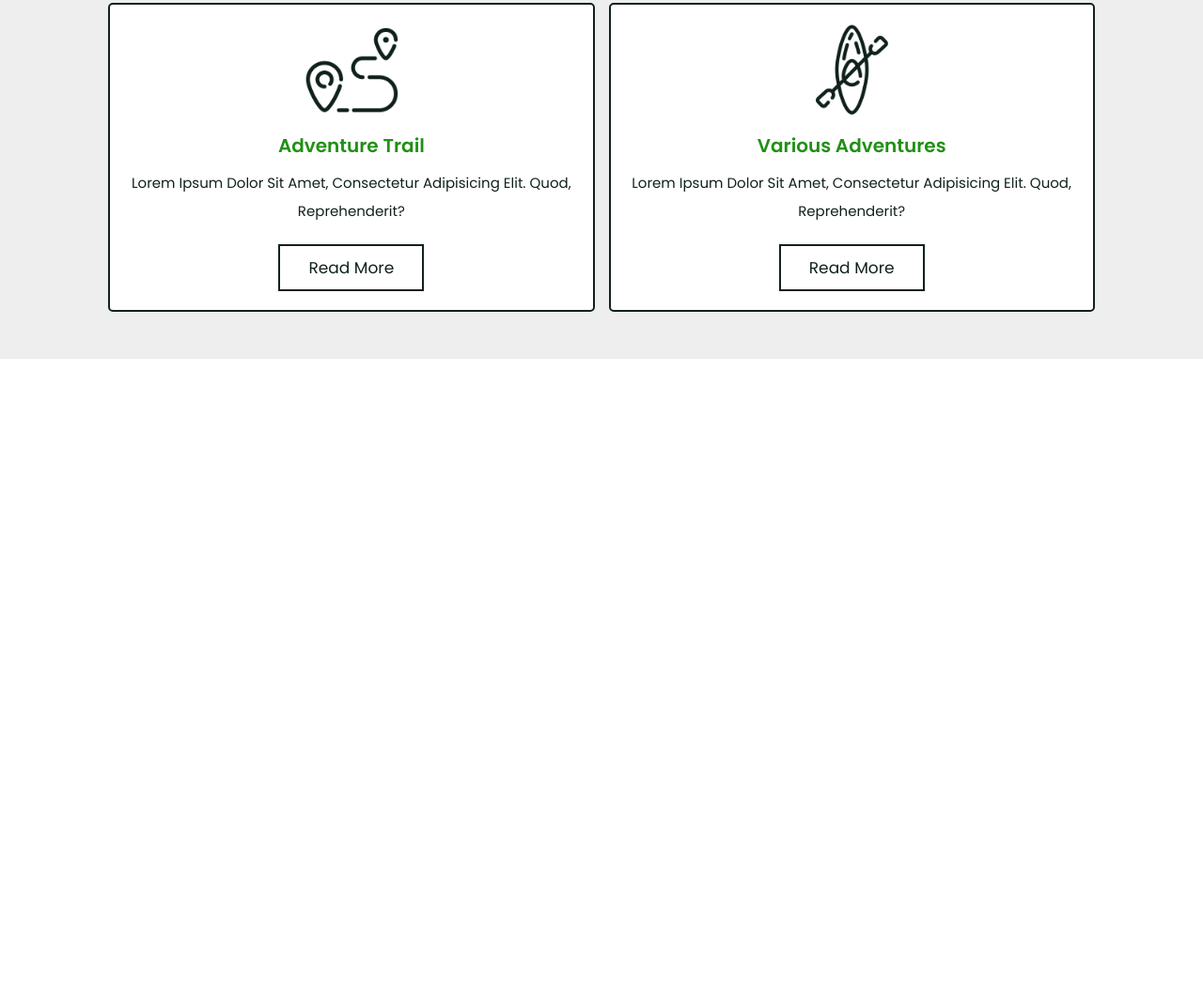
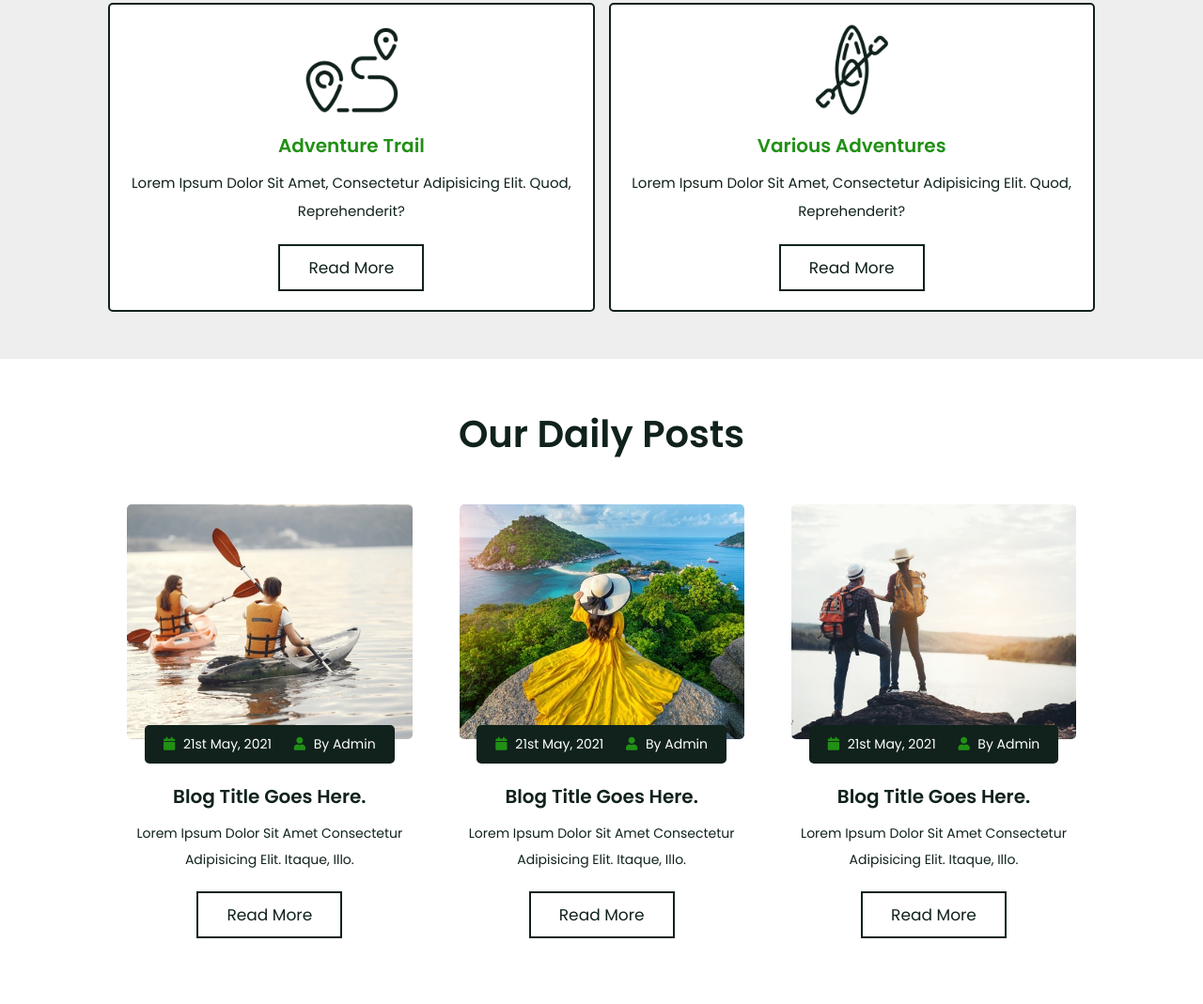
Before and after one commit to V-abbasi93/-Adventure-Tour-Website, a plain HTML site: page index.html in a window 1280 px wide. Shown: the part 6006-7075 px from the top of the page at 94% size. Before the commit the page ends 6388 px from the top, so only its background shows below. Drawn offline with nearby package versions, Linux system fonts and the light colour scheme.

Commit message:
Create Blogs Section

```diff
--- a/css/style.scss
+++ b/css/style.scss
@@ -546,7 +546,56 @@ section{
     }
 }
 
+.blogs{
 
+    .slide{
+        text-align: center;
+        padding: 2rem;
+
+        img{
+            height: 25rem;
+            width: 100%;
+            object-fit: cover;
+            border-radius: .5rem;
+        }
+
+        .icons{
+            background: $black;
+            border-radius: .5rem;
+            padding: 1rem;
+            position: relative;
+            top: -2rem;
+            display: inline-block;
+
+            a{
+                font-size: 1.4rem;
+                color: $white;
+                margin: 0 1rem;
+
+                &:hover{
+                    color: $green;
+                }
+
+                i{
+                    padding-right: .5rem;
+                    color: $green;
+                }
+            }
+        }
+
+        h3{
+            font-size: 2rem;
+            color: $black;
+        }
+
+        p{
+            font-size: 1.4rem;
+            padding: 1rem 0;
+            line-height: 2;
+            color: $black;
+        }
+    }
+}
 
 
 
--- a/index.html
+++ b/index.html
@@ -540,6 +540,86 @@
 
     <!-- services section ends-->
 
+    <!-- blog section starts-->
+
+    <section class="blogs" id="bllogs">
+
+        <h1 class="heading"> our daily posts</h1>
+
+        <div class="swiper blogs-slider">
+            <div class="swiper-wrapper">
+                <div class="swiper-slide slide">
+                    <img src="./images/img-1.jpg" alt="">
+                    <div class="icons">
+                        <a href="#"><i class="fas fa-calendar"></i> 21st may, 2021 </a>
+                        <a href="#"><i class="fas fa-user"></i> by admin </a>
+                    </div>
+                    <h3>blog title goes here.</h3>
+                    <p>Lorem ipsum dolor sit amet consectetur adipisicing elit. Itaque, illo.</p>
+                    <a href="#" class="btn">read more</a>
+                </div>
+
+                <div class="swiper-slide slide">
+                    <img src="./images/img-2.jpg" alt="">
+                    <div class="icons">
+                        <a href="#"><i class="fas fa-calendar"></i> 21st may, 2021 </a>
+                        <a href="#"><i class="fas fa-user"></i> by admin </a>
+                    </div>
+                    <h3>blog title goes here.</h3>
+                    <p>Lorem ipsum dolor sit amet consectetur adipisicing elit. Itaque, illo.</p>
+                    <a href="#" class="btn">read more</a>
+                </div>
+
+                <div class="swiper-slide slide">
+                    <img src="./images/img-3.jpg" alt="">
+                    <div class="icons">
+                        <a href="#"><i class="fas fa-calendar"></i> 21st may, 2021 </a>
+                        <a href="#"><i class="fas fa-user"></i> by admin </a>
+                    </div>
+                    <h3>blog title goes here.</h3>
+                    <p>Lorem ipsum dolor sit amet consectetur adipisicing elit. Itaque, illo.</p>
+                    <a href="#" class="btn">read more</a>
+                </div>
+
+                <div class="swiper-slide slide">
+                    <img src="./images/img-4.jpg" alt="">
+                    <div class="icons">
+                        <a href="#"><i class="fas fa-calendar"></i> 21st may, 2021 </a>
+                        <a href="#"><i class="fas fa-user"></i> by admin </a>
+                    </div>
+                    <h3>blog title goes here.</h3>
+                    <p>Lorem ipsum dolor sit amet consectetur adipisicing elit. Itaque, illo.</p>
+                    <a href="#" class="btn">read more</a>
+                </div>
+
+                <div class="swiper-slide slide">
+                    <img src="./images/img-5.jpg" alt="">
+                    <div class="icons">
+                        <a href="#"><i class="fas fa-calendar"></i> 21st may, 2021 </a>
+                        <a href="#"><i class="fas fa-user"></i> by admin </a>
+                    </div>
+                    <h3>blog title goes here.</h3>
+                    <p>Lorem ipsum dolor sit amet consectetur adipisicing elit. Itaque, illo.</p>
+                    <a href="#" class="btn">read more</a>
+                </div>
+
+                <div class="swiper-slide slide">
+                    <img src="./images/img-6.jpg" alt="">
+                    <div class="icons">
+                        <a href="#"><i class="fas fa-calendar"></i> 21st may, 2021 </a>
+                        <a href="#"><i class="fas fa-user"></i> by admin </a>
+                    </div>
+                    <h3>blog title goes here.</h3>
+                    <p>Lorem ipsum dolor sit amet consectetur adipisicing elit. Itaque, illo.</p>
+                    <a href="#" class="btn">read more</a>
+                </div>
+            </div>
+
+        </div>
+    </section>
+
+    <!--blog section ends-->
+
     <script src="https://cdn.jsdelivr.net/npm/swiper@8/swiper-bundle.min.js"></script>
 
     <script src="js/script.js"></script>
--- a/js/script.js
+++ b/js/script.js
@@ -96,3 +96,24 @@ var swiper = new Swiper(".review-slider", {
         },
       },
 });
+
+var swiper = new Swiper(".blogs-slider", {
+    loop: true,
+    grabCursor: true,
+    spaceBetween: 10,
+    navigation: {
+      nextEl: ".swiper-button-next",
+      prevEl: ".swiper-button-prev",
+    },
+    breakpoints: {
+          0: {
+          slidesPerView: 1,
+        },
+        768: {
+          slidesPerView: 2,
+        },
+        991: {
+          slidesPerView: 3,
+        },
+      },
+});
```
Also changed, not shown: css/style.css, 1 other file.
